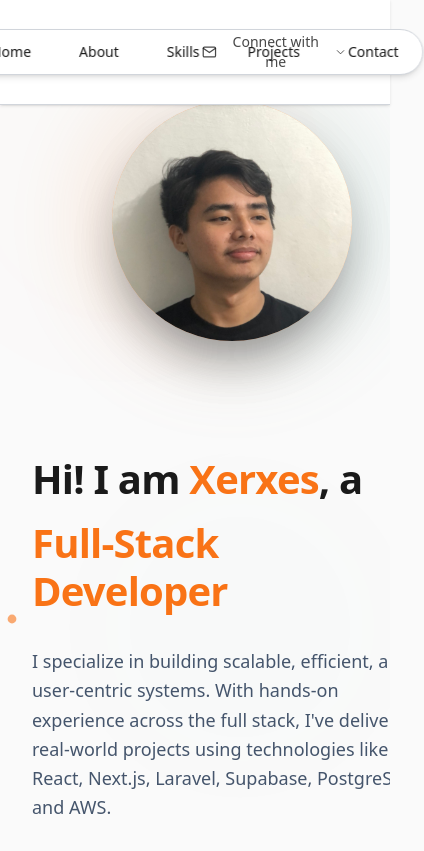
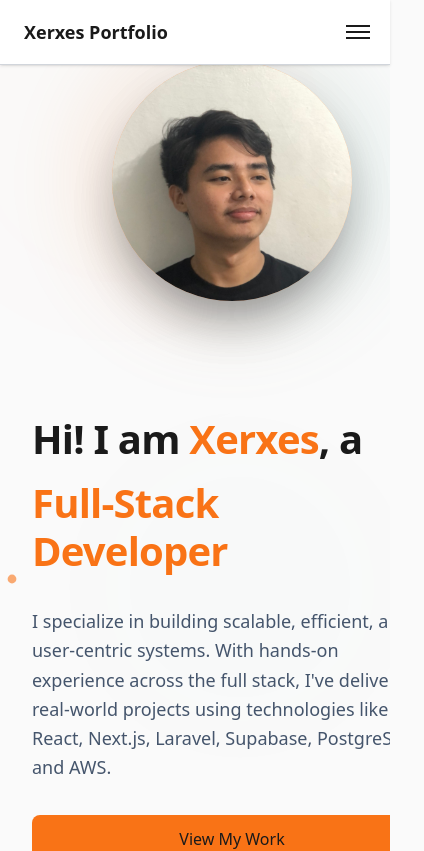
Before and after one commit to lalalance12/portfolio-website, a Next.js app: page / in a window 390 px wide. Shown: the top 851 px of the page, 424 px wide, since content can reach past the window. Built offline with nearby package versions, Linux system fonts and the light colour scheme.

Commit message:
feat: implement mobile navigation menu in Header component, enhancing user experience with responsive design and improved accessibility

```diff
--- a/src/components/Header.tsx
+++ b/src/components/Header.tsx
@@ -1,7 +1,7 @@
 "use client";
 import Link from "next/link";
 import { useState, useEffect, useRef, useMemo } from "react";
-import { motion } from "framer-motion";
+import { motion, AnimatePresence } from "framer-motion";
 import SocialDropdown from "./SocialDropdown";
 
 type Section = "home" | "about" | "skills" | "projects" | "contact";
@@ -9,6 +9,7 @@ type Section = "home" | "about" | "skills" | "projects" | "contact";
 export default function Header() {
   const [activeSection, setActiveSection] = useState<Section | null>(null);
   const [targetSection, setTargetSection] = useState<Section | null>(null);
+  const [isMobileMenuOpen, setIsMobileMenuOpen] = useState(false);
   const [indicatorProps, setIndicatorProps] = useState<{
     left: number;
     width: number;
@@ -47,6 +48,7 @@ export default function Header() {
   const scrollToSection = (sectionId: Section) => {
     setTargetSection(sectionId);
     setActiveSection(sectionId); // Set active immediately for instant visual feedback
+    setIsMobileMenuOpen(false); // Close mobile menu when navigating
     const element = document.getElementById(sectionId);
     if (element) {
       // Use start for all sections to prevent overlap and align to top
@@ -140,8 +142,9 @@ export default function Header() {
   };
 
   return (
-    <header className="sticky top-0 z-50 w-full px-8 py-6 flex justify-between items-center bg-white dark:bg-white backdrop-blur-sm border-b border-border shadow-sm">
-      <div className="text-xl font-medium flex items-center">
+    <>
+      <header className="sticky top-0 z-50 w-full px-4 md:px-8 py-4 md:py-6 flex justify-between items-center bg-white dark:bg-white backdrop-blur-sm border-b border-border shadow-sm">
+        <div className="text-lg md:text-xl font-medium flex items-center">
           <Link
             href="/"
             onClick={() => scrollToSection("home")}
@@ -153,7 +156,9 @@ export default function Header() {
             </span>
           </Link>
         </div>
-      <div className="absolute left-1/2 transform -translate-x-1/2 flex items-center">
+
+        {/* Desktop Navigation */}
+        <div className="hidden md:flex absolute left-1/2 transform -translate-x-1/2 items-center">
           <nav
             ref={navRef}
             className="relative flex items-center gap-4 rounded-full bg-white dark:bg-white backdrop-blur-sm px-2 py-2 shadow-md border border-border transition-all duration-20"
@@ -200,7 +205,81 @@ export default function Header() {
             </button>
           </nav>
         </div>
+
+        {/* Mobile Hamburger Menu Button */}
+        <button
+          onClick={() => setIsMobileMenuOpen(!isMobileMenuOpen)}
+          className="md:hidden flex flex-col justify-center items-center w-8 h-8 space-y-1 p-1"
+          aria-label="Toggle mobile menu"
+        >
+          <motion.span
+            className="w-6 h-0.5 bg-neutral dark:bg-neutral block"
+            animate={{
+              rotate: isMobileMenuOpen ? 45 : 0,
+              y: isMobileMenuOpen ? 6 : 0,
+            }}
+            transition={{ duration: 0.2 }}
+          />
+          <motion.span
+            className="w-6 h-0.5 bg-neutral dark:bg-neutral block"
+            animate={{
+              opacity: isMobileMenuOpen ? 0 : 1,
+            }}
+            transition={{ duration: 0.2 }}
+          />
+          <motion.span
+            className="w-6 h-0.5 bg-neutral dark:bg-neutral block"
+            animate={{
+              rotate: isMobileMenuOpen ? -45 : 0,
+              y: isMobileMenuOpen ? -6 : 0,
+            }}
+            transition={{ duration: 0.2 }}
+          />
+        </button>
+
+        {/* Desktop Social Dropdown */}
+        <div className="hidden md:block">
           <SocialDropdown />
+        </div>
       </header>
+
+      {/* Mobile Navigation Overlay */}
+      <AnimatePresence>
+        {isMobileMenuOpen && (
+          <motion.div
+            initial={{ opacity: 0, y: -20 }}
+            animate={{ opacity: 1, y: 0 }}
+            exit={{ opacity: 0, y: -20 }}
+            transition={{ duration: 0.2 }}
+            className="md:hidden fixed top-16 left-0 right-0 z-40 bg-white dark:bg-white backdrop-blur-sm border-b border-border shadow-lg"
+          >
+            <nav className="flex flex-col py-4 px-6 space-y-4">
+              {[
+                { id: "home", label: "Home" },
+                { id: "about", label: "About" },
+                { id: "skills", label: "Skills" },
+                { id: "projects", label: "Projects" },
+                { id: "contact", label: "Contact" },
+              ].map(({ id, label }) => (
+                <button
+                  key={id}
+                  onClick={() => scrollToSection(id as Section)}
+                  className={`text-left py-2 px-3 rounded-lg transition-all duration-200 ${
+                    activeSection === id
+                      ? "bg-primary/10 text-primary font-medium"
+                      : "text-neutral dark:text-neutral hover:bg-neutral/10"
+                  }`}
+                >
+                  {label}
+                </button>
+              ))}
+              <div className="pt-4 border-t border-border">
+                <SocialDropdown />
+              </div>
+            </nav>
+          </motion.div>
+        )}
+      </AnimatePresence>
+    </>
   );
 }
```
Lines whose indentation alone changed are shown as unchanged.
